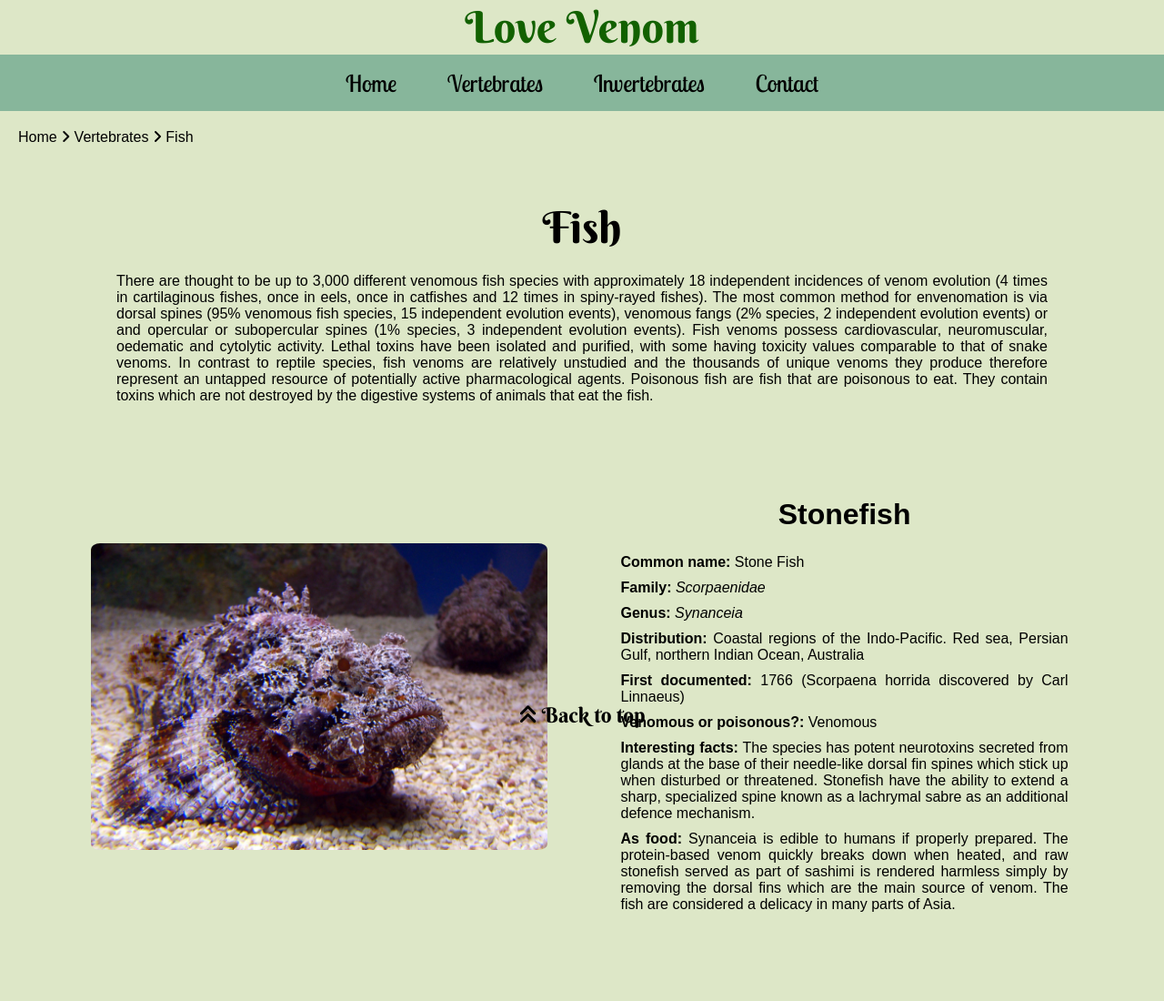
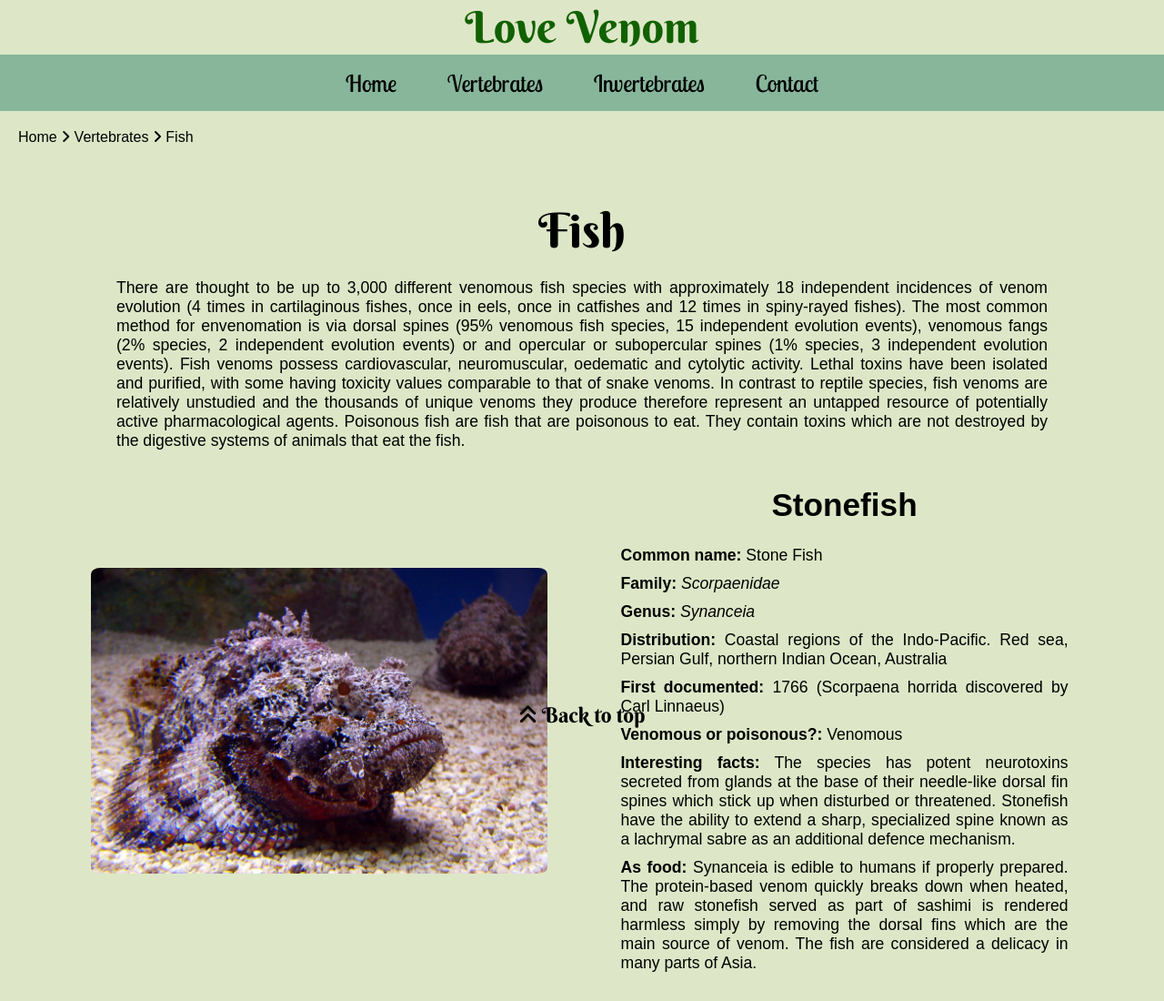
Before and after one commit to dragon-fire-fly/venom, a plain HTML site: page fish.html in a window 1280 px wide. Shown: the top 1100 px of the page at 91% size. Drawn offline with Linux system fonts and the light colour scheme; a web font is replaced by a local one.

Commit message:
Add to README.md and TESTING.md and make minor changes to styling in style.css

```diff
--- a/assets/css/style.css
+++ b/assets/css/style.css
@@ -296,14 +296,16 @@ footer {
 .page-intro {
     text-align: justify;
     padding: 20px 10%;
+    font-size: 110%;
 }
 
 .grid-container-info-page {
     display: grid;
     grid-template-columns: repeat(12, 1fr);
-    /* grid-template-rows: 15px repeat(4, minmax(100px, auto) auto) 15px; */
+    grid-template-rows: repeat(8, auto) 100px;
     row-gap: 10px;
     align-items: center;
+    font-size: 110%;
 }
 
 .animal-photos {
@@ -607,7 +609,7 @@ footer {
     .grid-container-info-page {
         display: grid;
         grid-template-columns: repeat(6, 1fr) 75px repeat(6, 1fr);
-        grid-template-rows: repeat(4, 1fr);
+        grid-template-rows: repeat(4, auto) 100px;
     }
     .animal-one {
         grid-area: 1/2/2/7;
```
Also changed, not shown: contact.html (+1 -1 lines), invertebrates.html (+1 -0 lines), vertebrates.html (+1 -0 lines), documentation/features/additional-navigation.png (added).
